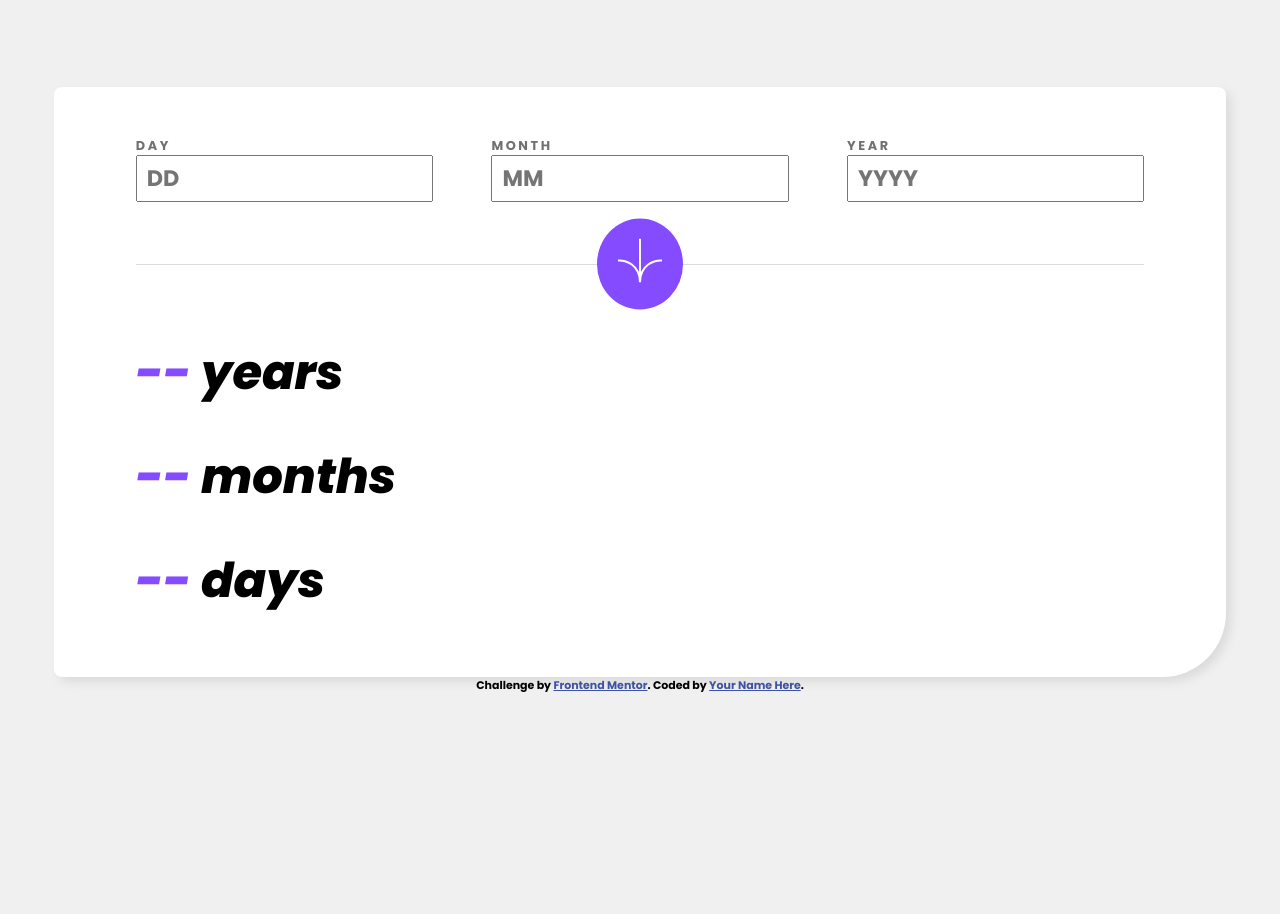
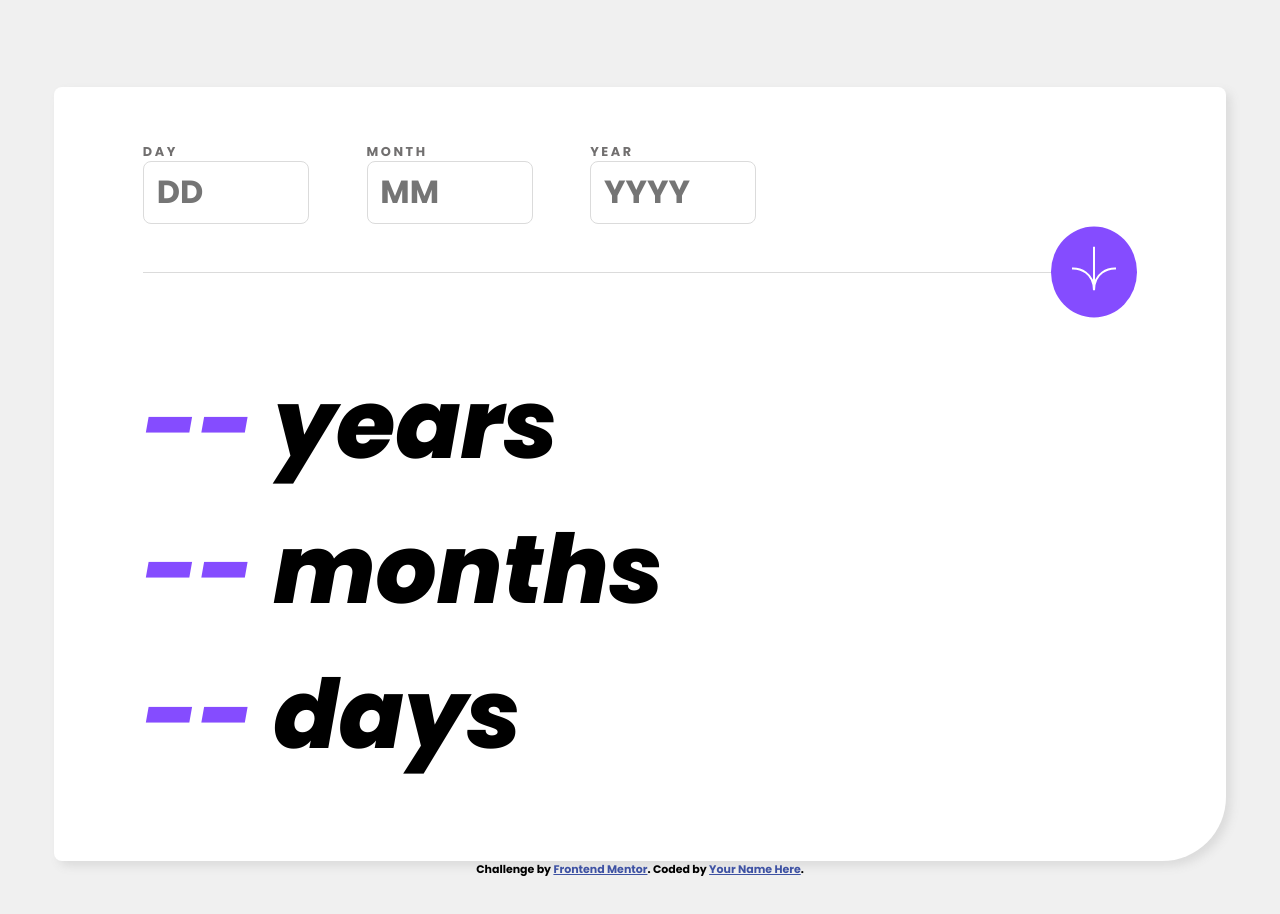
Before and after one commit to bluepersia/age-calculator-app, a plain HTML site: page index.html in a window 1280 px wide. Drawn offline with Linux system fonts and the light colour scheme.

Commit message:
Desktop style

```diff
--- a/css/style.css
+++ b/css/style.css
@@ -58,6 +58,7 @@ body
     text-transform: uppercase;
     letter-spacing: .2em;
     font-size: .8rem;
+    max-width: 166px;
 }
 
 .time_input {
@@ -65,6 +66,8 @@ body
     font-family: inherit;
     width: 100%;
     padding: .2em .4em;
+    border: solid 1px var(--Lightgrey);
+    border-radius: 8px;
 }
 
 .time_btn-wrapper
@@ -93,8 +96,42 @@ body
 .time_span {
     font-size: 3rem;
     font-style: italic;
+    margin-bottom: 0;
+    margin-top: 0;
 }
 
 .time_span .val {
     color: var(--Purple);
 }
+
+
+
+
+@media (min-width: 1200px)
+{
+    .time {
+        padding: 3.5em 7.6% 4.68em;
+    }
+    .time_header {
+        padding-bottom: 3em;
+    }
+
+    .time_input
+    {
+        font-size: 2rem;
+    }
+
+    .time_btn-wrapper {
+        right: 0px;
+        left: initial;
+        transform: translate(0%, 50%);
+    }
+
+    .time_spans {
+        padding-top: 4.93em;
+    }
+
+    .time_span {
+        font-size: 6rem;
+    }
+}
```
